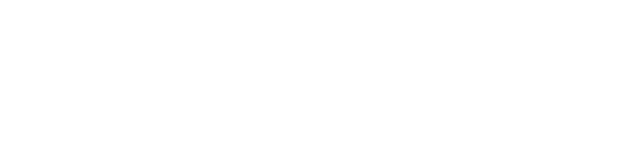
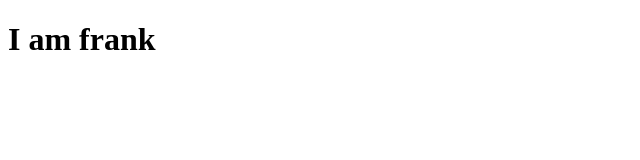
Before and after one commit to TunjiAbdul/ecommerce, a website: page cartpage2.html in a window 1280 px wide. Shown: the whole page, without its empty margins (0-640 px from the left). Drawn offline with Linux system fonts and the light colour scheme.

Commit message:
my first commit

```diff
--- a/cartpage2.html
+++ b/cartpage2.html
@@ -7,6 +7,6 @@
     <title>Document</title>
 </head>
 <body>
-
+    <h1>I am frank</h1>
 </body>
 </html>
```
